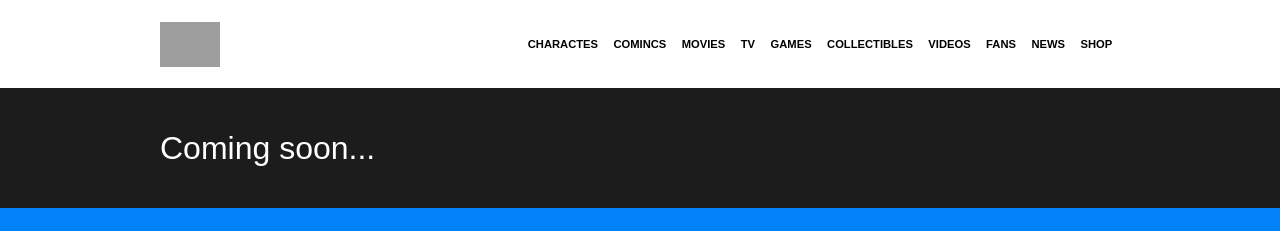
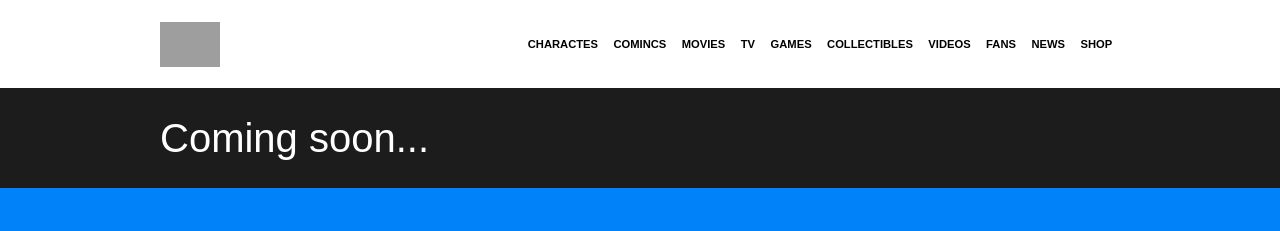
Before and after one commit to GianlucaGiardella/vite-comics, a Vue app: page / in a window 1280 px wide. Shown: the top 231 px of the page. Built offline with nearby package versions, Linux system fonts and the light colour scheme; grey boxes are pictures that could not be loaded.

Commit message:
add: div in container

```diff
--- a/src/components/AppBody.vue
+++ b/src/components/AppBody.vue
@@ -4,7 +4,7 @@
   <main>
     <div class="container-bg">
       <div class="container">
-                Coming soon...
+        <div>Coming soon...</div>
       </div>
     </div>
   </main>
@@ -12,17 +12,23 @@
 
 <style lang="scss" scoped>
 .container-bg {
-    background-color: #1C1C1C;
+  background-color: #1c1c1c;
 }
 
 .container {
   width: 960px;
   max-width: 1280px;
-    height: 120px;
+  height: 100px;
   margin: 0 auto;
+}
+
+.container {
+  div {
+    height: 100%;
     display: grid;
     align-content: center;
-    font-size: 2rem;
+    font-size: 2.5rem;
     color: white;
   }
+}
 </style>
```
Lines whose indentation alone changed are shown as unchanged.
